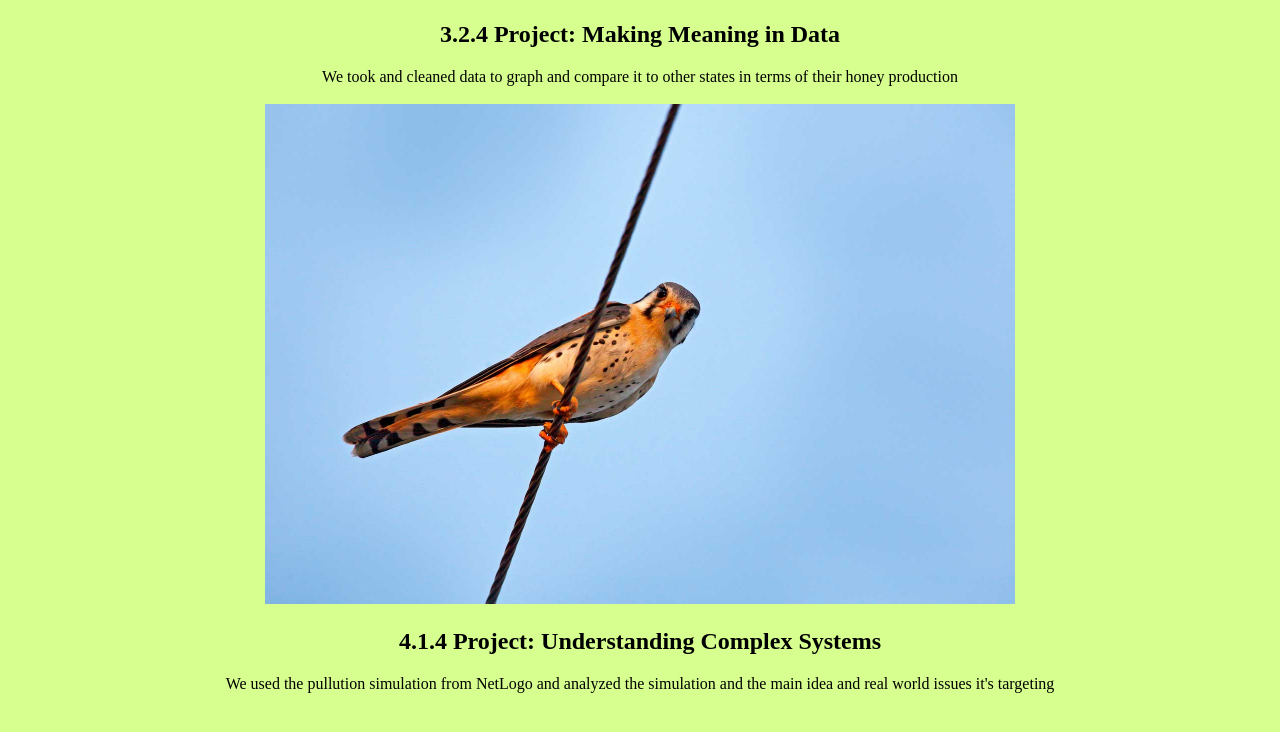
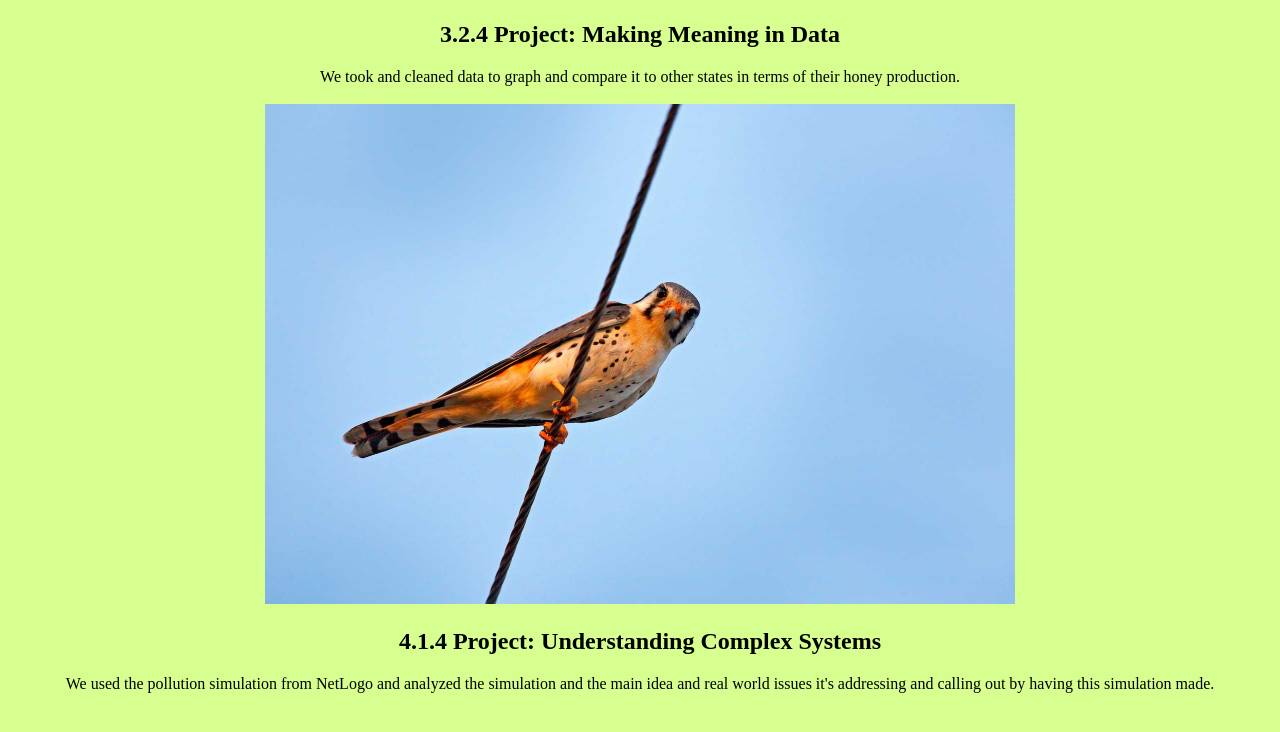
Before and after one commit to mi-she-ru/mi-she-ru.github.io, a plain HTML site: page portfolio.html in a window 1280 px wide. Shown: the part 3449-4181 px from the top of the page. Drawn offline with Linux system fonts and the light colour scheme.

Commit message:
Update portfolio.html

```diff
--- a/portfolio.html
+++ b/portfolio.html
@@ -40,13 +40,13 @@
         <img src="images/graph3.PNG" width="528" height="365">
     <br>
     <h2> 3.2.4 Project: Making Meaning in Data </h2>
-    <p> We took and cleaned data to graph and compare it to other states in terms of their honey production
+    <p> We took and cleaned data to graph and compare it to other states in terms of their honey production.
     <br>
     <br>
     <img src="images/power.jpg" width="750" height="500">
     <br>
     <h2> 4.1.4 Project: Understanding Complex Systems </h2>
-    <p> We used the pullution simulation from NetLogo and analyzed the simulation and the main idea and real world issues it's targeting </p>
+    <p> We used the pollution simulation from NetLogo and analyzed the simulation and the main idea and real world issues it's addressing and calling out by having this simulation made.</p>
     <br>
     </center>
 	  </body>
```
